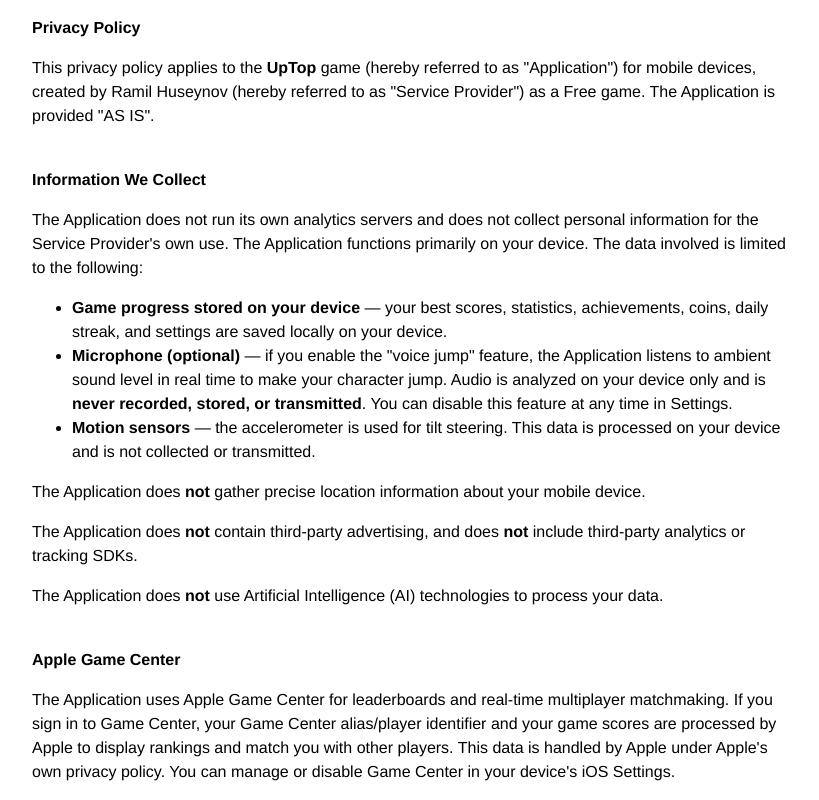
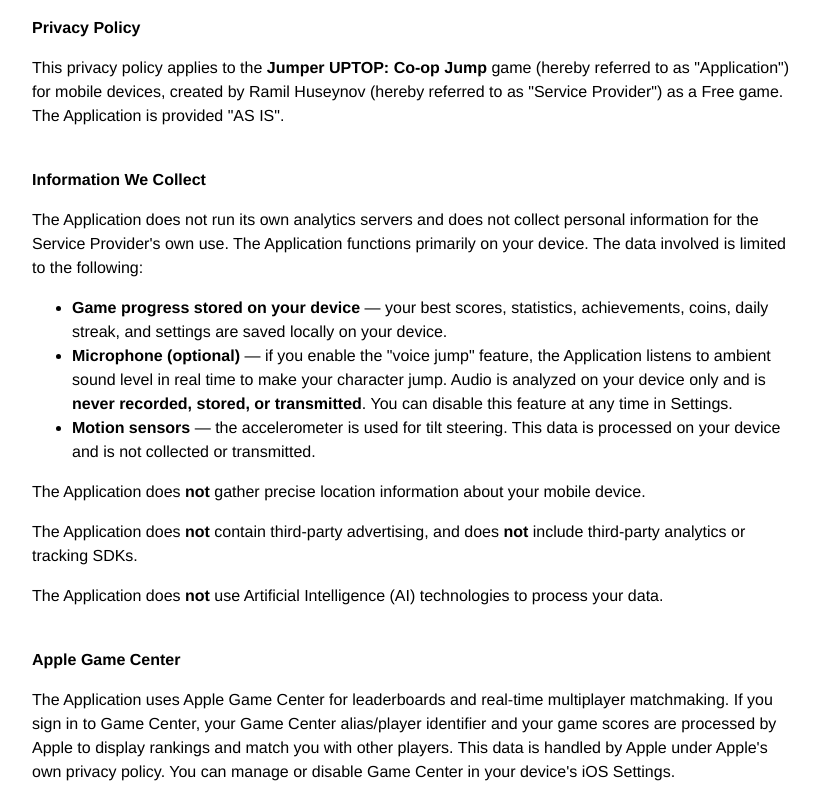
Before and after one commit to azerioid/uptop-privacy-policy, a plain HTML site: page index.html in a window 1280 px wide. Shown: the top 800 px of the page, without its empty margins (228-1047 px from the left). Drawn offline with Linux system fonts and the light colour scheme.

Commit message:
Update title and privacy policy game name

```diff
--- a/index.html
+++ b/index.html
@@ -3,12 +3,12 @@
    <head>
       <meta charset='utf-8'>
       <meta name='viewport' content='width=device-width'>
-      <title>UpTop — Privacy Policy</title>
+      <title>Jumper UPTOP: Co-op Jump — Privacy Policy</title>
       <style> body { font-family: 'Helvetica Neue', Helvetica, Arial, sans-serif; padding:1em; max-width:760px; margin:0 auto; line-height:1.5; } </style>
    </head>
    <body>
       <strong>Privacy Policy</strong>
-      <p>This privacy policy applies to the <strong>UpTop</strong> game (hereby referred to as "Application") for mobile devices, created by Ramil Huseynov (hereby referred to as "Service Provider") as a Free game. The Application is provided "AS IS".</p>
+      <p>This privacy policy applies to the <strong>Jumper UPTOP: Co-op Jump</strong> game (hereby referred to as "Application") for mobile devices, created by Ramil Huseynov (hereby referred to as "Service Provider") as a Free game. The Application is provided "AS IS".</p>
 
       <br><strong>Information We Collect</strong>
       <p>The Application does not run its own analytics servers and does not collect personal information for the Service Provider's own use. The Application functions primarily on your device. The data involved is limited to the following:</p>
```
